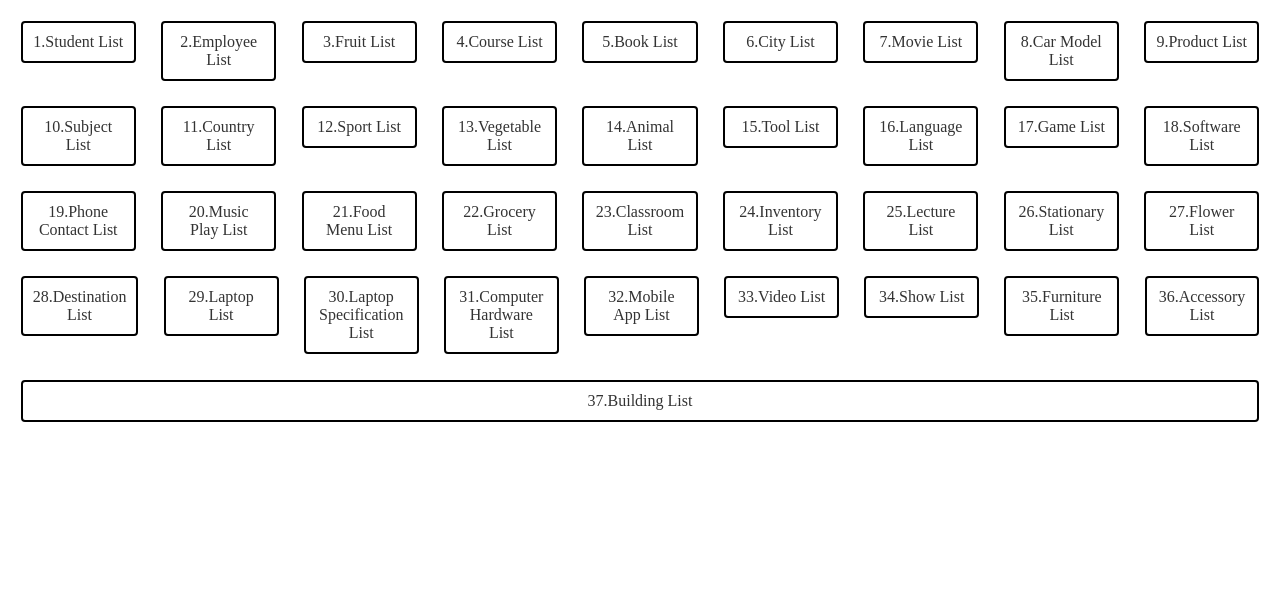
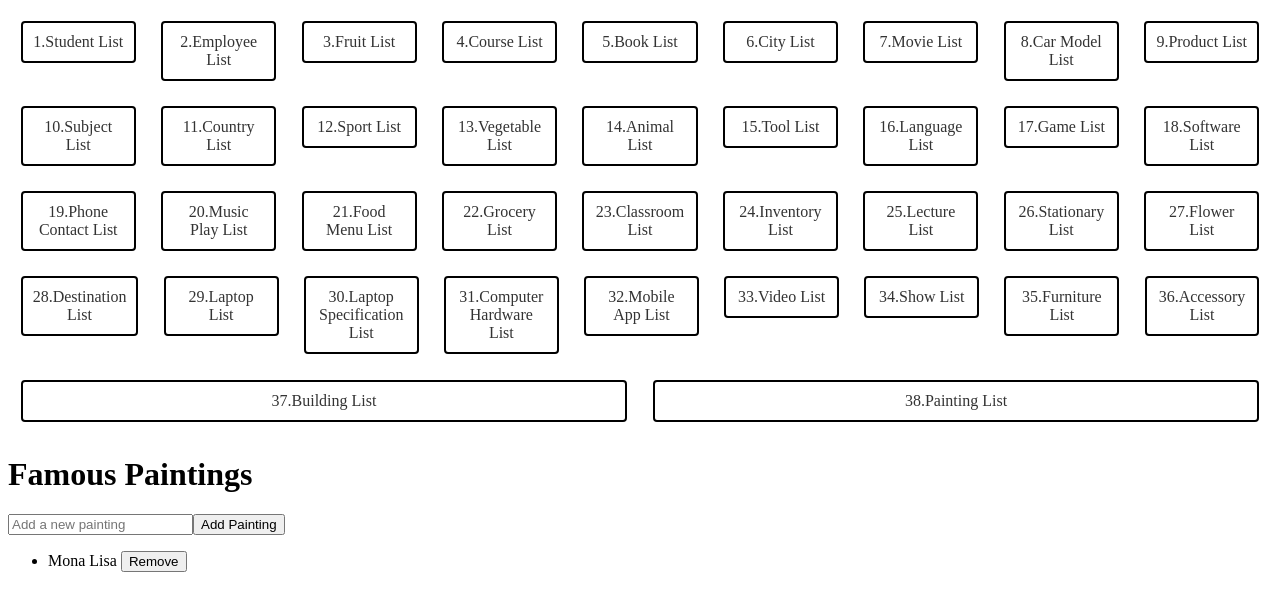
Before and after one commit to Xavierbaliw/Activity15-Angular-with-TypeScript-and-Data-Structures, an Angular app: page /paintinglist in a window 1280 px wide. Before the commit this address led to /. Shown: the top 610 px of the page. Built offline with nearby package versions, Linux system fonts and the light colour scheme.

Commit message:
38TH COMMIT paintinglist

```diff
--- a/src/app/app.component.html
+++ b/src/app/app.component.html
@@ -37,6 +37,7 @@
     <li><a routerLink="furniturelist">35.Furniture List</a></li>
     <li><a routerLink="accessorylist">36.Accessory List</a></li>
     <li><a routerLink="buildinglist">37.Building List</a></li>
+    <li><a routerLink="paintinglist">38.Painting List</a></li>
 
 
 
--- a/src/app/app.module.ts
+++ b/src/app/app.module.ts
@@ -44,6 +44,7 @@ import {ShowListComponent} from "./component/show-list/show-list.component";
 import {FurnitureListComponent} from "./component/furniture-list/furniture-list.component";
 import {AccessoryListComponent} from "./component/accessory-list/accessory-list.component";
 import {BuildingListComponent} from "./component/building-list/building-list.component";
+import {PaintingListComponent} from "./component/painting-list/painting-list.component";
 
 
 const routes: Routes = [
@@ -84,6 +85,7 @@ const routes: Routes = [
   {path: 'furniturelist', component: FurnitureListComponent},
   {path: 'accessorylist', component: AccessoryListComponent},
   {path: 'buildinglist', component: BuildingListComponent},
+  {path: 'paintinglist', component: PaintingListComponent},
 
 
 
@@ -137,6 +139,7 @@ const routes: Routes = [
     FurnitureListComponent,
     AccessoryListComponent,
     BuildingListComponent,
+    PaintingListComponent,
     ],
   providers: [
 
--- /dev/null
+++ b/src/app/component/painting-list/painting-list.component.html
@@ -0,0 +1,13 @@
+<div>
+  <h1>Famous Paintings</h1>
+
+  <input type="text" [(ngModel)]="newPainting" placeholder="Add a new painting" />
+  <button (click)="addPainting()">Add Painting</button>
+
+  <ul>
+    <li *ngFor="let painting of paintingList">
+      {{ painting }}
+      <button (click)="removePainting(painting)">Remove</button>
+    </li>
+  </ul>
+</div>
--- /dev/null
+++ b/src/app/component/painting-list/painting-list.component.ts
@@ -0,0 +1,24 @@
+import { Component } from '@angular/core';
+
+@Component({
+  selector: 'app-painting-list',
+  templateUrl: './painting-list.component.html',
+  styleUrl: './painting-list.component.css'
+})
+export class PaintingListComponent {
+  paintingList: string[] = [
+    'Mona Lisa',
+  ];
+
+  newPainting: string = '';
+  addPainting() {
+    if (this.newPainting) {
+      this.paintingList.push(this.newPainting);
+      this.newPainting = ''; // Clear input after adding
+    }
+  }
+
+  removePainting(painting: string) {
+    this.paintingList = this.paintingList.filter(item => item !== painting);
+  }
+}
```
Also changed, not shown: src/app/component/painting-list/painting-list.component.css (added), 1 other file (tests, documents, lock files or other folders).
